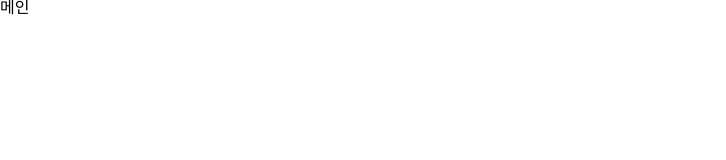
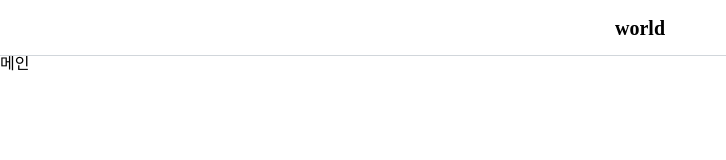
Before and after one commit to scmjazz92/react-world, a React (Vite) app in the folder client/: page / in a window 1280 px wide. Shown: the top 160 px of the page, without its empty margins (0-726 px from the left). Built offline with nearby package versions, Linux system fonts and the light colour scheme.

Commit message:
feat: 공통 레이아웃 컴포넌트 작업

```diff
--- /dev/null
+++ b/client/src/components/@layout/BasicLayout.tsx
@@ -0,0 +1,34 @@
+import { css } from '@emotion/react'
+import React from 'react'
+import { ReactNode } from 'react'
+import Header, { Props as HeaderProps } from '../header/Header'
+
+interface Props extends HeaderProps {
+  children: ReactNode
+  footer?: ReactNode
+}
+
+const BasicLayout = ({ children, footer, ...rest }: Props) => {
+  return (
+    <div css={container}>
+      <Header {...rest} />
+      <div css={contents}>{children}</div>
+      {footer}
+    </div>
+  )
+}
+
+const container = css`
+  display: flex;
+  flex-direction: column;
+  height: 100%;
+`
+
+const contents = css`
+  display: flex;
+  flex-direction: column;
+  flex: 1;
+  overflow-y: scroll;
+`
+
+export default BasicLayout
--- a/client/src/pages/index.tsx
+++ b/client/src/pages/index.tsx
@@ -1,7 +1,8 @@
 import React from 'react'
+import BasicLayout from '../components/@layout/BasicLayout'
 
 const Main = () => {
-  return <div>메인</div>
+  return <BasicLayout>메인</BasicLayout>
 }
 
 export default Main
```
